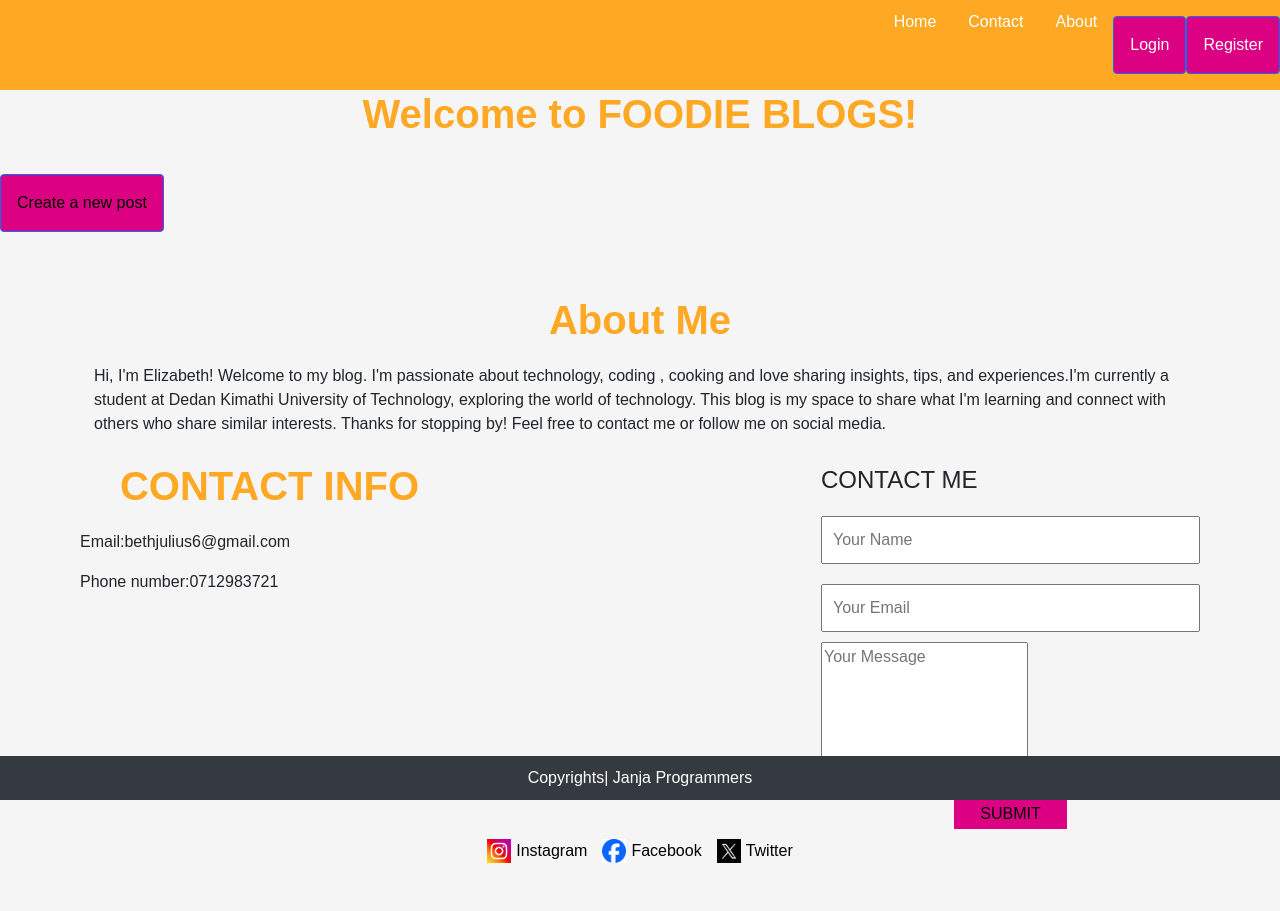
After one commit to muthonijulie/DjangoAss1, a Django app: template blogpr/blog/templates/blog/about.html in a window 1280 px wide. The commit adds this page. Run offline with Django 3.2, Linux system fonts and the light colour scheme; the template is opened without the code that fills it, so the values that code supplies are empty; some libraries are stand-ins or nearby versions.

Commit message:
created the about page

```diff
--- a/blogpr/assets/css/index.css
+++ b/blogpr/assets/css/index.css
@@ -118,3 +118,39 @@
   object-fit:cover;
   display:block;
 }
+
+  .contact-left,.contact-bottom{
+    flex-basis:35%;
+    padding:10px;
+  }
+
+  .contact-left p{
+    margin-top: 30px;
+  }
+  #contacts .row {
+  display: flex;
+  justify-content: space-between;
+  align-items: flex-start;
+}
+.right {
+  display: flex;
+  gap: 15px;
+  justify-content: center;
+  align-items: center;
+}
+
+.right a {
+  display: flex;
+  align-items: center;
+  text-decoration: none;
+  color: #000;
+}
+
+.right a img {
+  margin-right: 5px;
+  width: 24px;
+}
+
+.right a:hover {
+  color: #007bff;
+}
--- a/blogpr/blog/templates/base.html
+++ b/blogpr/blog/templates/base.html
@@ -19,9 +19,9 @@
       <nav>
         <ul class="navbr">
           <li><a href="{% url 'list' %}">Home</a></li>
-          <li><a href="#news">News</a></li>
-          <li><a href="#contact">Contact</a></li>
-          <li><a href="#about">About</a></li>
+
+          <li><a href="{% url 'about' %}">Contact</a></li>
+          <li><a href="{% url 'about' %}">About</a></li>
 
           {% if user.is_authenticated %}
           <li>
--- /dev/null
+++ b/blogpr/blog/templates/blog/about.html
@@ -0,0 +1,81 @@
+{% extends 'base.html' %}{% block content %} {% load static %}
+<section class="vh-110 gradient-custom-2">
+  <div class="container py-5">
+    <div id="about">
+      <div class="container">
+        <div class="row">
+          <div class="aboutcnt">
+            <div class="about-col-2">
+              <h1 class="hd1">About Me</h1>
+
+              <p class="row1">
+                Hi, I'm Elizabeth! Welcome to my blog. I'm passionate about
+                technology, coding , cooking and love sharing insights, tips,
+                and experiences.I'm currently a student at Dedan Kimathi
+                University of Technology, exploring the world of technology.
+                This blog is my space to share what I'm learning and connect
+                with others who share similar interests. Thanks for stopping by!
+                Feel free to contact me or follow me on social media.
+              </p>
+            </div>
+          </div>
+        </div>
+      </div>
+      <div id="contacts">
+        <div class="row">
+          <div class="contact-bottom">
+            <h1 class="sub-title">CONTACT INFO</h1>
+            <p><span>Email:</span>bethjulius6@gmail.com</p>
+            <p><span>Phone number:</span>0712983721</p>
+          </div>
+          <div class="contact-left">
+            <form>
+              <fieldset>
+                <legend>CONTACT ME</legend>
+                <input
+                  type="text"
+                  name="Name"
+                  placeholder="Your Name"
+                  required
+                />
+                <input
+                  type="email"
+                  name="Email"
+                  placeholder="Your Email"
+                  required
+                />
+                <textarea
+                  name="Message"
+                  rows="6"
+                  placeholder="Your Message"
+                ></textarea>
+                <button type="submit">SUBMIT</button>
+              </fieldset>
+            </form>
+          </div>
+        </div>
+      </div>
+
+      <div class="right">
+        <a href="https://www.instagram.com/_.muthoniiiiii/">
+          <img
+            src="{% static 'assets/images/instagram.jpeg' %}"
+            alt="Instagram"
+          />
+          Instagram
+        </a>
+
+        <a href="https://web.facebook.com/elizabeth.muthoni.39395033">
+          <img src="{% static 'assets/images/facebook.png' %}" alt="Facebook" />
+          Facebook
+        </a>
+
+        <a href="https://x.com/MuthoniJul42610?t=igm6IbCs5pQ_wCNv2DLWFw&s=09">
+          <img src="{% static 'assets/images/X.png' %}" alt="Twitter" />
+          Twitter
+        </a>
+      </div>
+    </div>
+  </div>
+</section>
+{% endblock content %}
--- a/blogpr/blog/urls.py
+++ b/blogpr/blog/urls.py
@@ -1,9 +1,10 @@
 from django.urls import path # type: ignore
-from .views import post_list,post_detail,post_update,post_delete,post_create
+from .views import post_list,post_detail,post_update,post_delete,post_create,post_about
 urlpatterns=[
     path('',post_list,name='list'),
     path('detail/<int:id>/',post_detail,name='detail'),
     path('create/',post_create,name='create'),
     path('update/<int:id>/',post_update,name='update'),
-     path('delete/<int:id>/',post_delete,name='delete'),
+    path('delete/<int:id>/',post_delete,name='delete'),
+    path('about/',post_about,name='about')
 ]
--- a/blogpr/blog/views.py
+++ b/blogpr/blog/views.py
@@ -54,3 +54,6 @@
         return redirect('list')
 
     return render(request,'blog/delete.html',{'post':post})
+
+def post_about(request):
+    return render(request,'blog/about.html')
```
Also changed, not shown: blogpr/assets/images/X.png (added), blogpr/assets/images/facebook.png (added), blogpr/assets/images/instagram.jpeg (added), blogpr/db.sqlite3, blogpr/media/media/images/profile.jpg (added).
